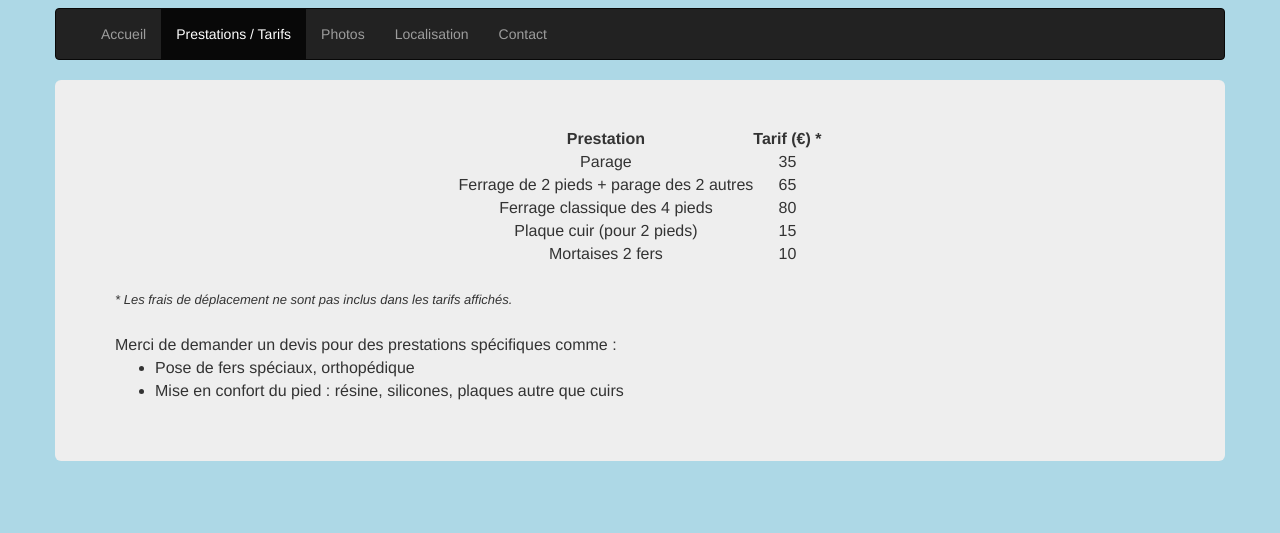
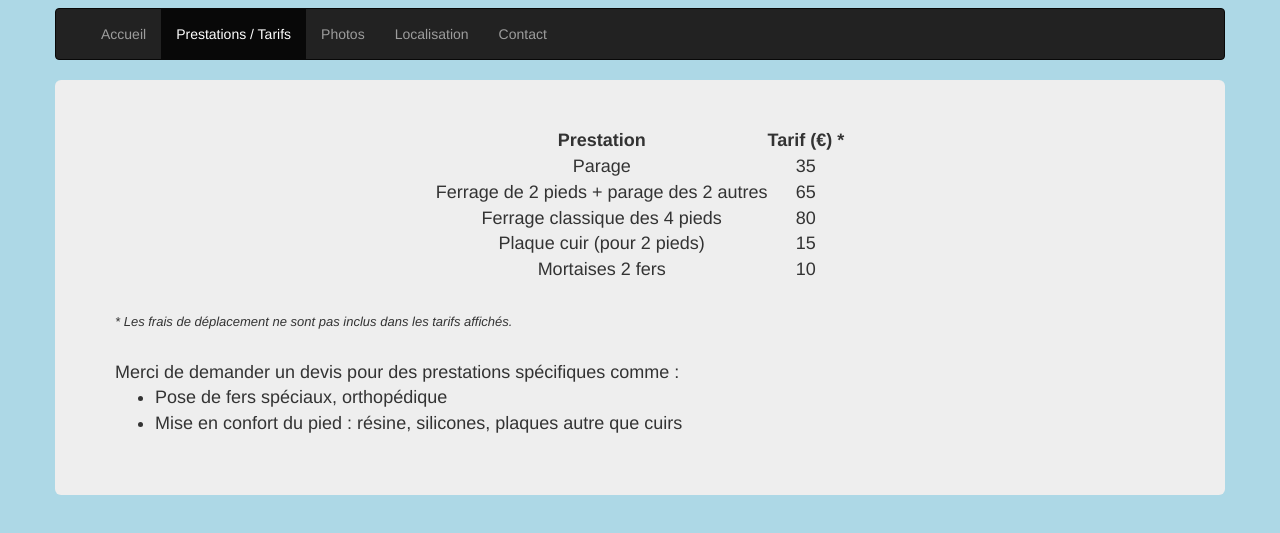
Before and after one commit to Marie888/Eric-Marechalerie, a plain HTML site: page presta_tarifs.html in a window 1280 px wide. Shown: the part 261-794 px from the top of the page. Drawn offline with nearby package versions, Linux system fonts and the light colour scheme.

Commit message:
Update presta_tarifs.html

```diff
--- a/presta_tarifs.html
+++ b/presta_tarifs.html
@@ -47,7 +47,7 @@
 
       <!-- Jumbotron -->
       <div class="jumbotron">
-        <FONT size="3pt">
+        <FONT size="4pt">
           <center>
             <table>
                <tr>
@@ -81,6 +81,7 @@
           <br/>
           <br/>
           <div> Merci de demander un devis pour des prestations spécifiques comme :
+            <br/>
             <ul>
               <li> Pose de fers spéciaux, orthopédique </li>
               <li> Mise en confort du pied : résine, silicones, plaques autre que cuirs </li>
```
